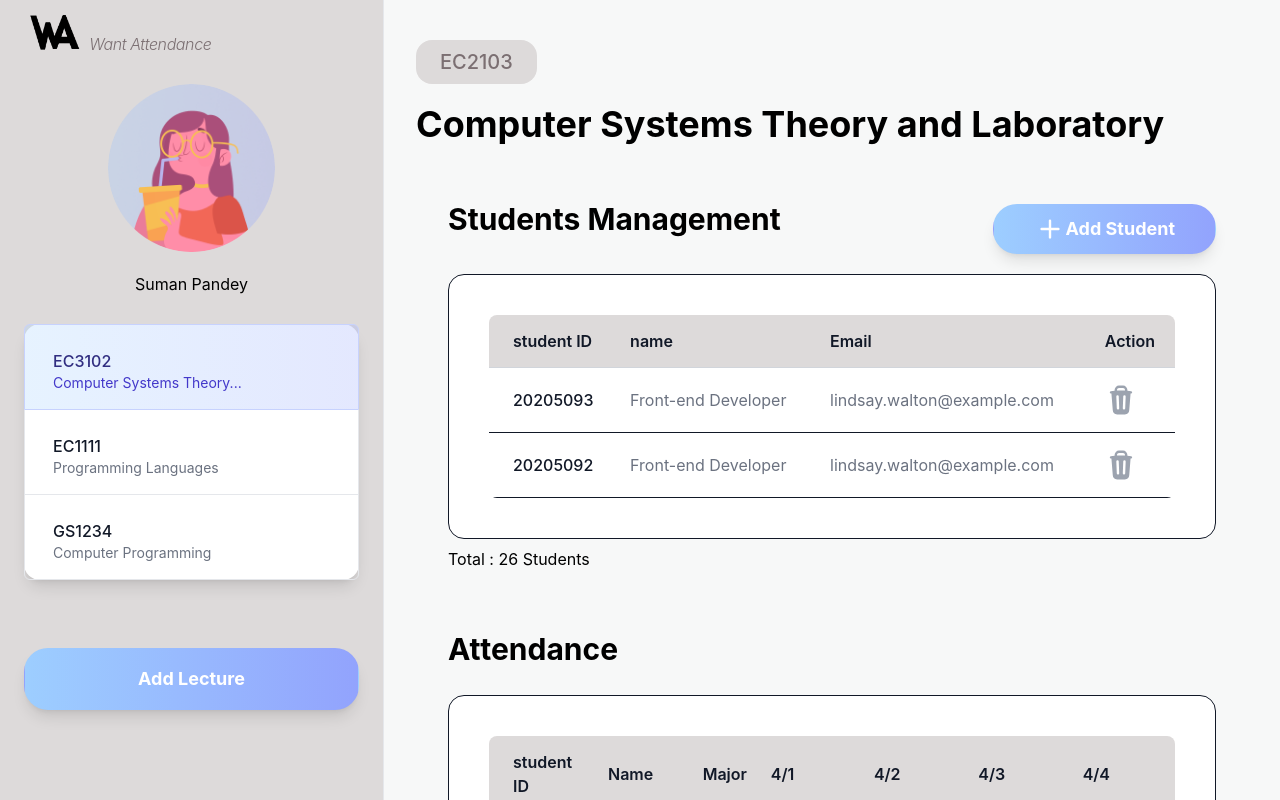
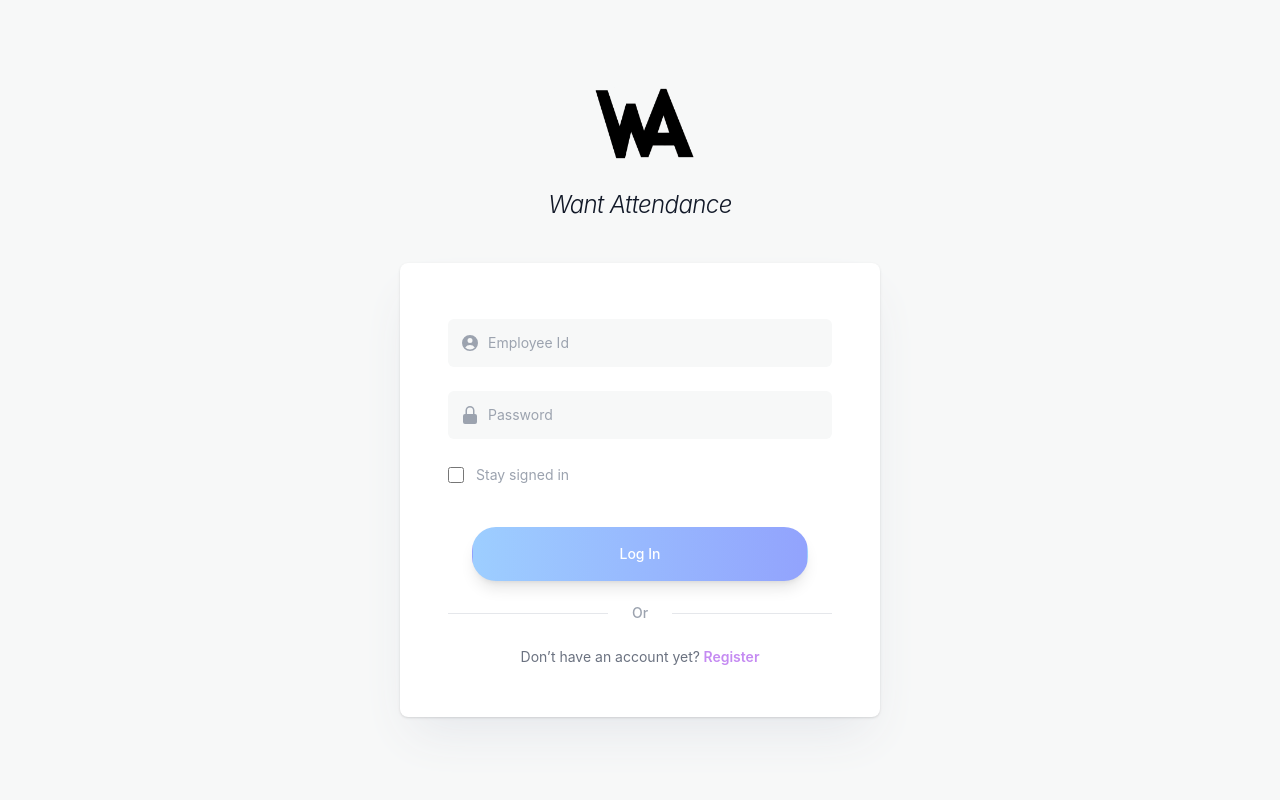
Before and after one commit to SeolyeongBae/WA, a React (Create React App) app: page / in a window 1280 px wide. Shown: the top 800 px of the page. Built offline with nearby package versions, Linux system fonts and the light colour scheme.

Commit message:
fix: 로그인 플로우 개선

```diff
--- a/src/App.tsx
+++ b/src/App.tsx
@@ -2,17 +2,25 @@ import "./App.css";
 import { BrowserRouter as Router, Route, Routes } from "react-router-dom";
 import SignIn from "./pages/SignIn";
 import SignUp from "./pages/SignUp";
-import Dashboard from "./pages/Dashboard.tsx/Dashboard";
 import LectureList from "./pages/LecturesList";
+import { useEffect, useState } from "react";
 
 function App() {
+  const token = localStorage.getItem("accessToken");
+  const [isLoggedIn, setIsLoggedIn] = useState<boolean>(token !== null);
+  useEffect(() => {}, [token]);
+
   return (
     <Router>
       <Routes>
-        <Route path="/dashboard/:id" element={<Dashboard />} />
-        <Route path="/" element={<LectureList />} />
-        <Route path="/signIn" element={<SignIn />} />
-        <Route path="/signUp" element={<SignUp />} />
+        {isLoggedIn ? (
+          <Route path="/*" element={<LectureList />} />
+        ) : (
+          <>
+            <Route path="/*" element={<SignIn setLogin={setIsLoggedIn} />} />
+            <Route path="/signUp" element={<SignUp />} />
+          </>
+        )}
       </Routes>
     </Router>
   );
--- a/src/pages/SignIn.tsx
+++ b/src/pages/SignIn.tsx
@@ -9,7 +9,11 @@ type signInType = {
   password: string;
 };
 
-export default function SignIn() {
+export default function SignIn({
+  setLogin,
+}: {
+  setLogin: React.Dispatch<React.SetStateAction<boolean>>;
+}) {
   const [values, setValues] = useState<signInType>({
     id: "",
     password: "",
@@ -28,6 +32,7 @@ export default function SignIn() {
     try {
       const data = await signIn({ ...values });
       localStorage.setItem("accessToken", data.access_token);
+      setLogin(() => true);
       navigate("/");
     } catch (error) {
       console.log(error);
```
